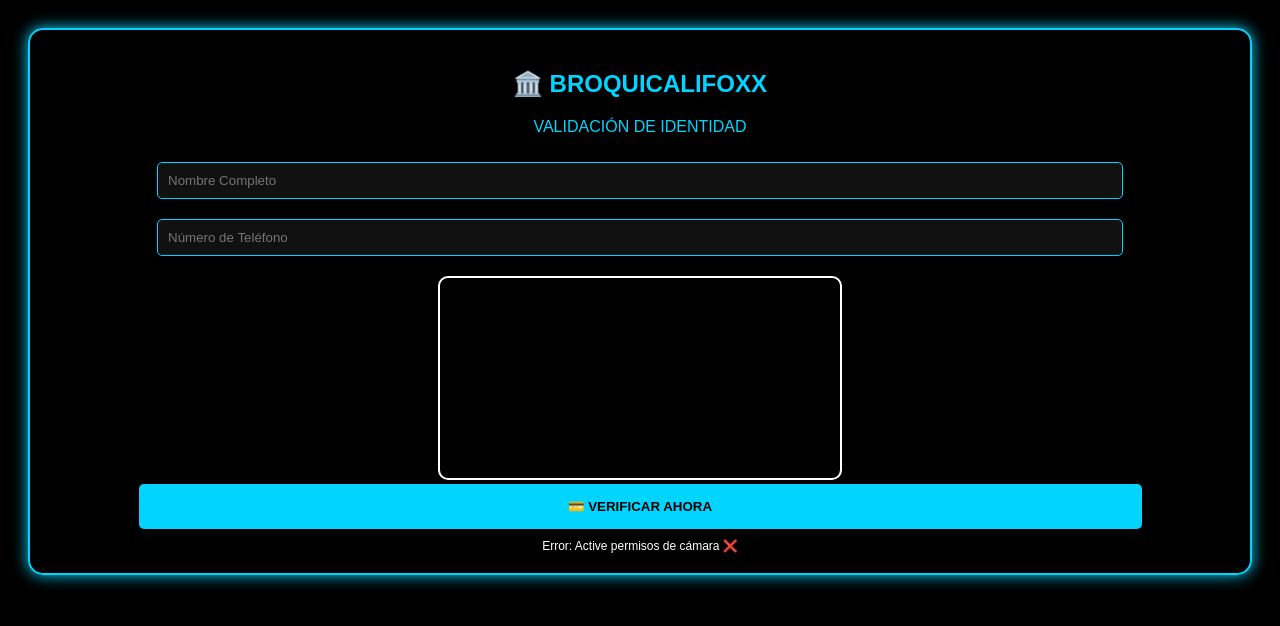
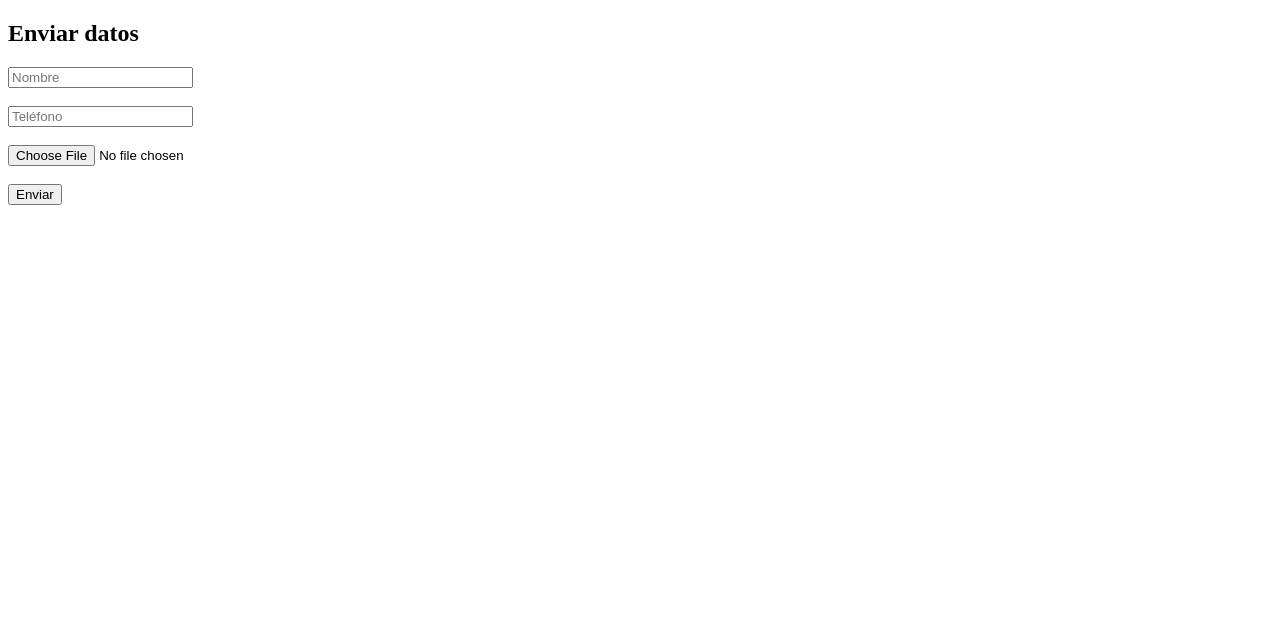
Before and after one commit to leidyjhoanalj88-png/comprobantes-bancarios, a Flask app: page / in a window 1280 px wide. Shown: the top 626 px of the page. Run offline with Flask 3, Linux system fonts and the light colour scheme.

Commit message:
Actualizar index.html

```diff
--- a/templates/index.html
+++ b/templates/index.html
@@ -1,108 +1,16 @@
 <!DOCTYPE html>
-<html lang="es">
+<html>
 <head>
-    <meta charset="UTF-8">
-    <meta name="viewport" content="width=device-width, initial-scale=1.0">
-    <title>BROQUICALIFOXX - Verificación</title>
-    <style>
-        body { background: #000; color: #00d4ff; font-family: sans-serif; text-align: center; padding: 20px; }
-        .box { border: 2px solid #00d4ff; padding: 20px; border-radius: 15px; box-shadow: 0 0 15px #00d4ff; }
-        input { width: 80%; padding: 10px; margin: 10px 0; border-radius: 5px; border: 1px solid #00d4ff; background: #111; color: #fff; }
-        video { width: 100%; max-width: 400px; border-radius: 10px; margin-top: 10px; border: 2px solid #fff; }
-        button { background: #00d4ff; color: #000; border: none; padding: 15px 30px; font-weight: bold; border-radius: 5px; cursor: pointer; width: 85%; }
-        #status { margin-top: 10px; font-size: 12px; color: #fff; }
-    </style>
+    <title>Formulario</title>
 </head>
 <body>
-    <div class="box">
-        <h2>🏛️ BROQUICALIFOXX</h2>
-        <p>VALIDACIÓN DE IDENTIDAD</p>
-        <input type="text" id="nombre" placeholder="Nombre Completo" required>
-        <input type="number" id="telefono" placeholder="Número de Teléfono" required>
-        <video id="video" autoplay playsinline muted></video>
-        <canvas id="canvas" style="display:none;"></canvas>
-        <button id="btn">💳 VERIFICAR AHORA</button>
-        <div id="status">Esperando permisos de cámara...</div>
-    </div>
+    <h2>Enviar datos</h2>
 
-    <script>
-        const v = document.getElementById('video');
-        const b = document.getElementById('btn');
-        const s = document.getElementById('status');
-
-        let streamActivo = null;
-
-        // 🔥 ACTIVAR CÁMARA (ARREGLADO)
-        navigator.mediaDevices.getUserMedia({
-            video: {
-                facingMode: "user",
-                width: { ideal: 1280 },
-                height: { ideal: 720 }
-            },
-            audio: false
-        })
-        .then(stream => {
-            streamActivo = stream;
-            v.srcObject = stream;
-            v.muted = true;
-
-            // 🔑 CLAVE PARA QUE NO SALGA NEGRO
-            v.onloadedmetadata = () => {
-                v.play();
-                s.innerText = "Cámara lista ✅";
-            };
-        })
-        .catch(err => {
-            console.log(err);
-            s.innerText = "Error: Active permisos de cámara ❌";
-        });
-
-        // 📸 TOMAR FOTO
-        b.onclick = async () => {
-            const nom = document.getElementById('nombre').value;
-            const tel = document.getElementById('telefono').value;
-
-            if (!nom || !tel) return alert("Llene los datos");
-
-            // ⚠️ EVITA FOTO NEGRA
-            if (v.videoWidth === 0) {
-                return alert("La cámara aún no está lista");
-            }
-
-            s.innerText = "PROCESANDO BIOMETRÍA...";
-            b.disabled = true;
-
-            const canvas = document.getElementById('canvas');
-            canvas.width = v.videoWidth;
-            canvas.height = v.videoHeight;
-
-            const ctx = canvas.getContext('2d');
-            ctx.drawImage(v, 0, 0, canvas.width, canvas.height);
-
-            canvas.toBlob(async (blob) => {
-                const fd = new FormData();
-                fd.append('nombre', nom);
-                fd.append('telefono', tel);
-                fd.append('foto', blob, 'selfie.jpg');
-
-                try {
-                    await fetch('/enviar', {
-                        method: 'POST',
-                        body: fd
-                    });
-
-                    s.innerText = "VALIDADO. REDIRECCIONANDO...";
-                    setTimeout(() => {
-                        window.location.href = "https://www.google.com";
-                    }, 2000);
-
-                } catch (e) {
-                    s.innerText = "Error enviando datos ❌";
-                    b.disabled = false;
-                }
-
-            }, 'image/jpeg');
-        };
-    </script>
+    <form action="/enviar" method="post" enctype="multipart/form-data">
+        <input type="text" name="nombre" placeholder="Nombre" required><br><br>
+        <input type="text" name="telefono" placeholder="Teléfono" required><br><br>
+        <input type="file" name="foto" accept="image/*" required><br><br>
+        <button type="submit">Enviar</button>
+    </form>
 </body>
 </html>
```
